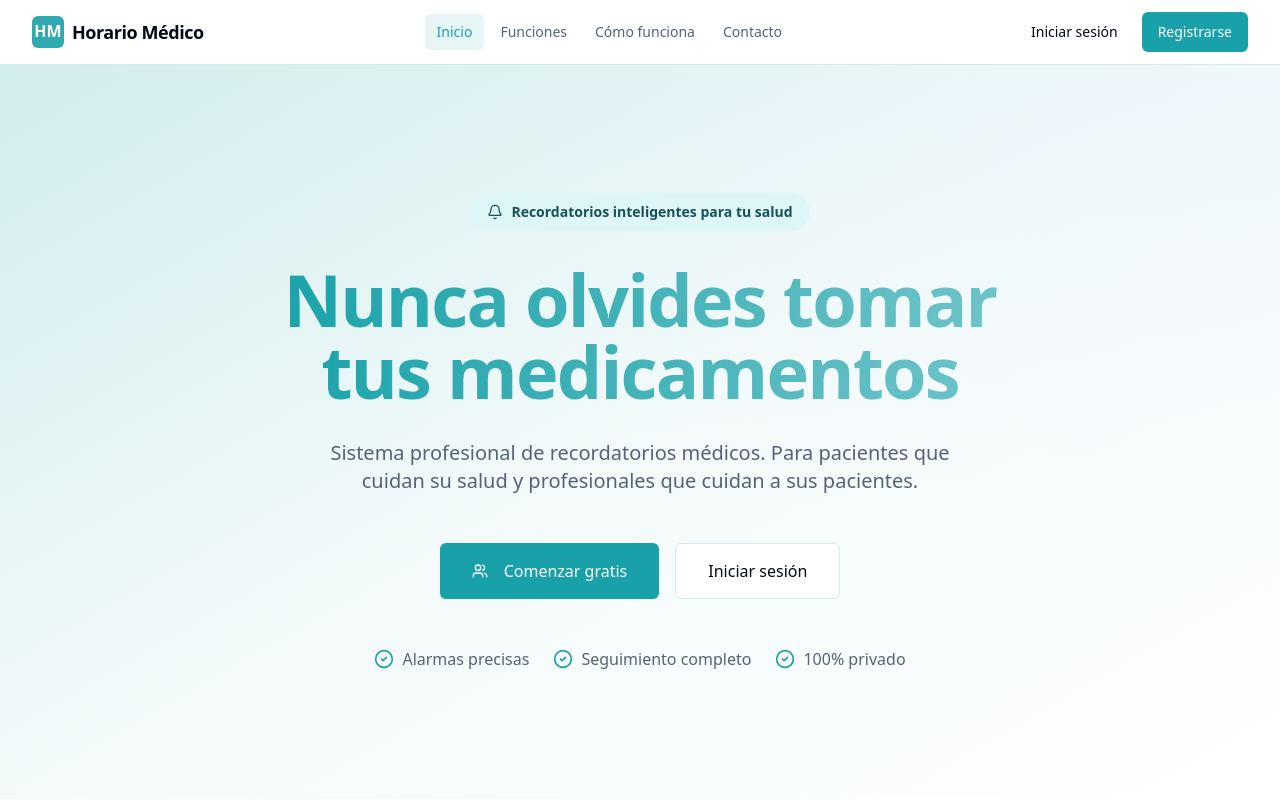
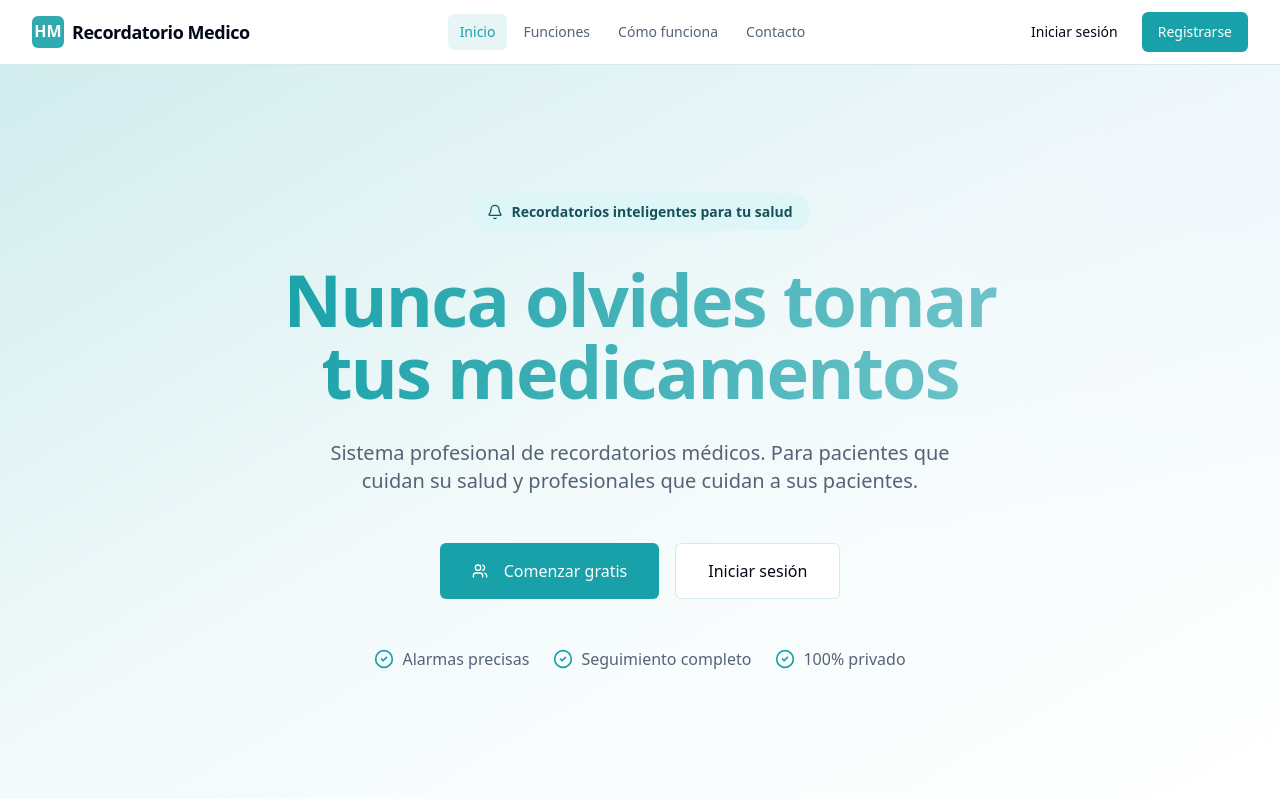
Before and after one commit to NickSPE/horario_2025, a React (Vite) app: page / in a window 1280 px wide. Shown: the top 800 px of the page. Built offline with nearby package versions, Linux system fonts and the light colour scheme.

Commit message:
fix: Update title from 'Horario Médico' to 'Recordatorio Medico' for consistency

```diff
--- a/client/components/layout/MainLayout.tsx
+++ b/client/components/layout/MainLayout.tsx
@@ -1,8 +1,8 @@
 import { Button } from "@/components/ui/button";
 import { useAuth } from "@/hooks/use-auth";
 import { cn } from "@/lib/utils";
+import { LogOut } from "lucide-react";
 import { Link, NavLink, Outlet, useNavigate } from "react-router-dom";
-import { LogOut } from "lucide-react";
 
 const navLinkClass = ({ isActive }: { isActive: boolean }) =>
   cn(
@@ -30,7 +30,7 @@ export default function MainLayout() {
               HM
             </div>
             <span className="text-lg font-bold tracking-tight">
-              Horario Médico
+              Recordatorio Medico
             </span>
           </Link>
           {
```
